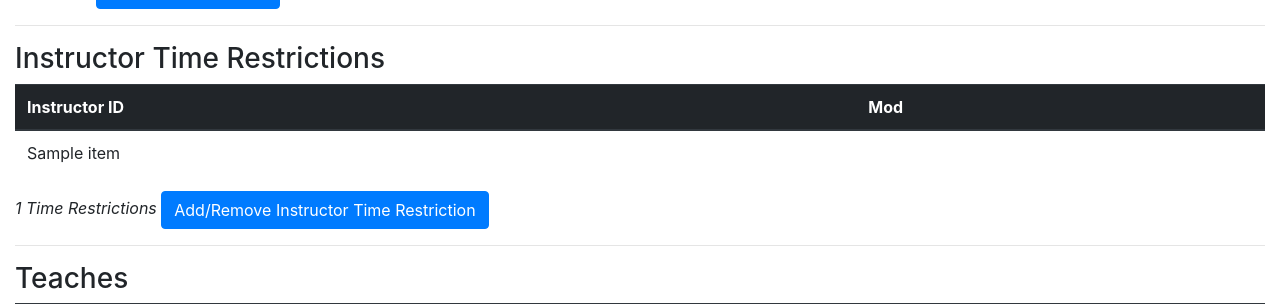
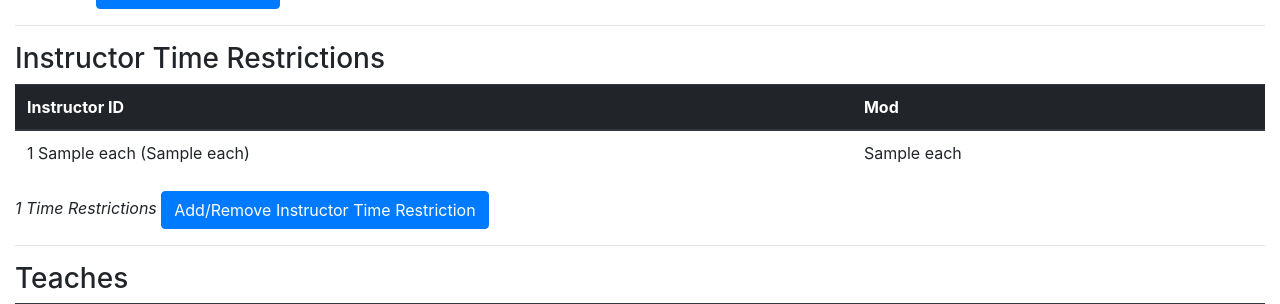
Before and after one commit to gruntygap/hirola-database-site, a Flask app: template app/templates/dashboard.html in a window 1280 px wide. Shown: the part 1366-1670 px from the top of the page. Run offline with Flask 2, Linux system fonts and the light colour scheme; the template is opened without the code that fills it: most values are stand-ins (such as "Sample title", 1, 10 or a date in 2020); some libraries are stand-ins or nearby versions.

Commit message:
Added to previous commit

```diff
--- a/app/templates/dashboard.html
+++ b/app/templates/dashboard.html
@@ -128,9 +128,8 @@
         <tbody>
         {% for each in ins_time_restrict %}
             <tr>
-                {% for item in each %}
-                    <td>{{ item }}</td>
-                {% endfor %}
+                <td>{{ each[0] }} {{ each[1] }} ({{ each[2] }})</td>
+                <td>{{ each[3] }}</td>
             </tr>
         {% endfor %}
         </tbody>
```
